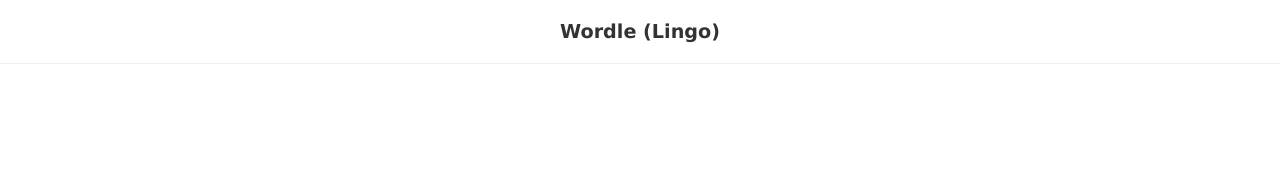
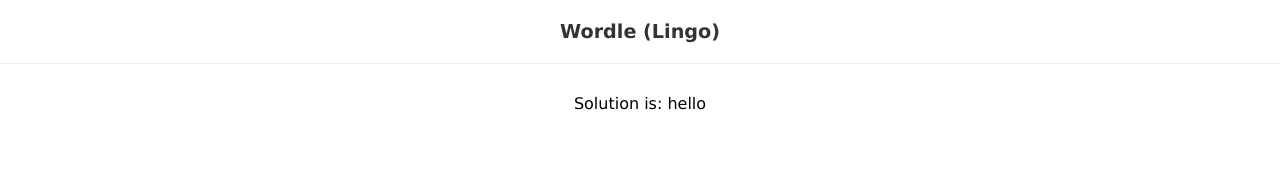
Before and after one commit to AaronDBoyd/Wordle-React, a React (Create React App) app: page / in a window 1280 px wide. Shown: the top 184 px of the page. Built offline with nearby package versions, Linux system fonts and the light colour scheme; data requests are answered from the project's data file.

Commit message:
useEffect to fetch data from json file and save into state variable

```diff
--- a/src/App.js
+++ b/src/App.js
@@ -1,8 +1,24 @@
+import { useEffect, useState } from 'react';
 
 function App() {
+
+  const [solution, setSolution] = useState(null);
+
+  useEffect(() => {
+    fetch('http://localhost:3001/solutions')
+    .then(res => res.json())
+    .then(json => {
+      const randomSolution = json[Math.floor(Math.random()*json.length)]
+        setSolution(randomSolution.word)
+      })
+  // }, [setSolution])
+
+  }, [])
+
   return (
     <div className="App">
       <h1>Wordle (Lingo)</h1>
+      {solution && <div>Solution is: {solution}</div>}
     </div>
   );
 }
```
